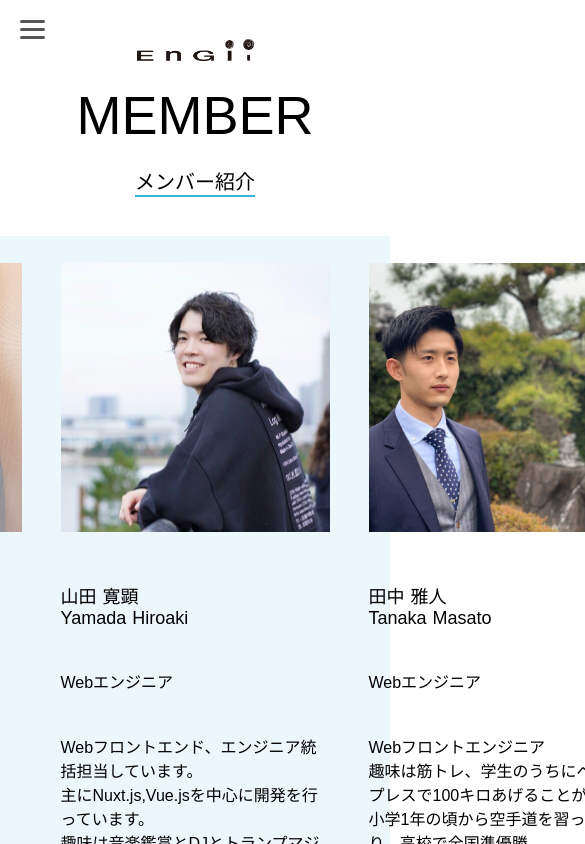
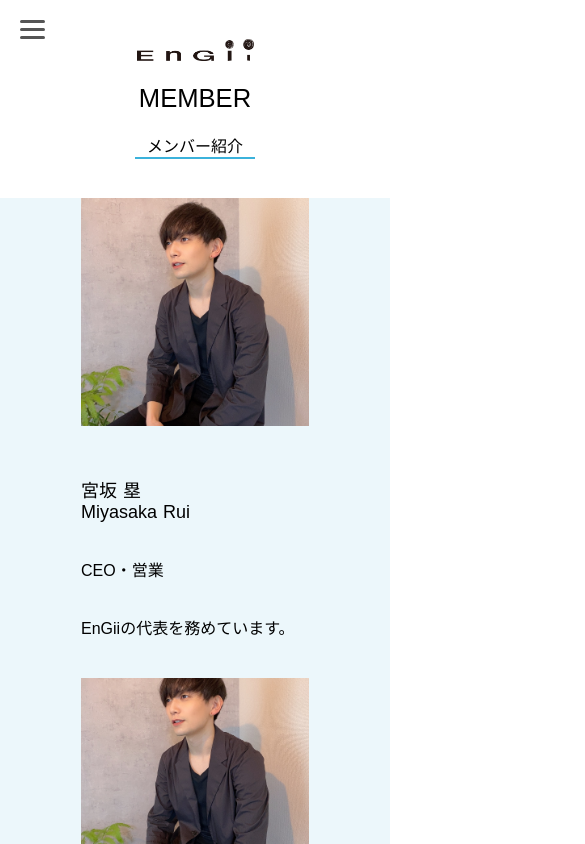
Before and after one commit to reiji-0720/EnGii-HP-recreate, a Nuxt app: page /member in a window 390 px wide. Shown: the top 844 px of the page, 585 px wide, since content can reach past the window. Built offline with nearby package versions, Linux system fonts and the light colour scheme.

Commit message:
memberレスポンシブ対応

```diff
--- a/components/memberIntroduction.vue
+++ b/components/memberIntroduction.vue
@@ -28,9 +28,11 @@
           <p>Webエンジニア</p>
         </div>
         <div class="memberText">
-            <p>Webフロントエンド、エンジニア統括担当しています。<br>
-            主にNuxt.js,Vue.jsを中心に開発を行っています。<br>
-            趣味は音楽鑑賞とDJとトランプマジックで、EDMフェスが生きがいです！</p>
+          <p>
+            Webフロントエンド、エンジニア統括担当しています。
+            <br />主にNuxt.js,Vue.jsを中心に開発を行っています。
+            <br />趣味は音楽鑑賞とDJとトランプマジックで、EDMフェスが生きがいです！
+          </p>
         </div>
       </div>
       <div class="memberIntroductionFrame">
@@ -45,10 +47,12 @@
           <p>Webエンジニア</p>
         </div>
         <div class="memberText">
-            <p>Webフロントエンジニア<br>
-            趣味は筋トレ、学生のうちにベンチプレスで100キロあげることが目標<br>
-            小学1年の頃から空手道を習っており、高校で全国準優勝<br>
-            大学に入りプログラミングを習った。現在フロントサイドをメインに活動している。サーバーサイドも今後学習していく。</p>
+          <p>
+            Webフロントエンジニア
+            <br />趣味は筋トレ、学生のうちにベンチプレスで100キロあげることが目標
+            <br />小学1年の頃から空手道を習っており、高校で全国準優勝
+            <br />大学に入りプログラミングを習った。現在フロントサイドをメインに活動している。サーバーサイドも今後学習していく。
+          </p>
         </div>
       </div>
     </div>
@@ -78,9 +82,11 @@
           <p>Webエンジニア</p>
         </div>
         <div class="memberText">
-            <p>Webサイト制作、動画編集をメインに活動しています。<br>
-            最近ではNuxt.jsを活用したWebアプリケーションの作成をしています。<br>
-            趣味はスクーバダイビングで沖縄や八丈島、伊豆へ良く行ってます！</p>
+          <p>
+            Webサイト制作、動画編集をメインに活動しています。
+            <br />最近ではNuxt.jsを活用したWebアプリケーションの作成をしています。
+            <br />趣味はスクーバダイビングで沖縄や八丈島、伊豆へ良く行ってます！
+          </p>
         </div>
       </div>
       <div class="memberIntroductionFrame">
@@ -95,7 +101,7 @@
           <p>グラフィック・Webデザイナー</p>
         </div>
         <div class="memberText">
-            <p>ロゴや名刺などグラフィックデザインWebページのデザインも担当しています。</p>
+          <p>ロゴや名刺などグラフィックデザインWebページのデザインも担当しています。</p>
         </div>
       </div>
     </div>
@@ -103,10 +109,9 @@
 </template>
 
 <style>
-
 .memberIntroductionContainer {
-    margin: 10% auto 0 auto;
-    background-color: #ECF7FB;
+  margin: 10% auto 0 auto;
+  background-color: #ecf7fb;
 }
 
 .memberUpThree {
@@ -120,8 +125,8 @@
 }
 
 .memberIntroductionFrame {
- width: 269px;
- margin: 7% 5%;
+  width: 269px;
+  margin: 7% 5%;
 }
 
 .memberImgRui {
@@ -184,4 +189,148 @@
   margin: 10% auto 0 auto;
 }
 
+@media screen and (max-width: 1070px) {
+  .memberIntroductionFrame {
+    width: 225px;
+    margin: 7% 5%;
+  }
+
+  .memberImgRui,
+  .memberImgHiroaki,
+  .memberImgMasato,
+  .memberImgShun,
+  .memberImgReiji,
+  .memberImgKazutomo {
+    background-image: url("~@/assets/miyasakaRui.JPG");
+    background-size: cover;
+    height: 225px;
+    width: 225px;
+  }
+}
+@media screen and (max-width: 930px) {
+  .memberIntroductionFrame {
+    width: 195px;
+    margin: 7% 5%;
+  }
+
+  .memberImgRui,
+  .memberImgHiroaki,
+  .memberImgMasato,
+  .memberImgShun,
+  .memberImgReiji,
+  .memberImgKazutomo {
+    background-image: url("~@/assets/miyasakaRui.JPG");
+    background-size: cover;
+    height: 195px;
+    width: 195px;
+  }
+}
+
+@media screen and (max-width: 800px) {
+  .memberIntroductionFrame {
+    width: 168px;
+    margin: 7% 5%;
+  }
+
+  .memberImgRui,
+  .memberImgHiroaki,
+  .memberImgMasato,
+  .memberImgShun,
+  .memberImgReiji,
+  .memberImgKazutomo {
+    background-image: url("~@/assets/miyasakaRui.JPG");
+    background-size: cover;
+    height: 168px;
+    width: 168px;
+  }
+}
+
+@media screen and (max-width: 700px) {
+  .memberIntroductionContainer {
+    margin: 10% auto 0 auto;
+    background-color: #ecf7fb;
+  }
+  .memberUpThree {
+    display: block;
+  }
+
+  .memberDownThree {
+    display: block;
+  }
+  .memberIntroductionFrame {
+   margin: 7% 5%;
+    width: 400px;
+  }
+
+  .memberImgRui,
+  .memberImgHiroaki,
+  .memberImgMasato,
+  .memberImgShun,
+  .memberImgReiji,
+  .memberImgKazutomo {
+    background-image: url("~@/assets/miyasakaRui.JPG");
+    background-size: cover;
+    height: 400px;
+    width: 400px;
+  }
+}
+
+@media screen and (max-width: 500px) {
+  .memberIntroductionContainer {
+    margin: 10% auto 0 auto;
+    background-color: #ecf7fb;
+  }
+  .memberUpThree {
+    display: block;
+  }
+
+  .memberDownThree {
+    display: block;
+  }
+  .memberIntroductionFrame {
+    margin: 10% auto 0 auto;
+    width: 285px;
+  }
+
+  .memberImgRui,
+  .memberImgHiroaki,
+  .memberImgMasato,
+  .memberImgShun,
+  .memberImgReiji,
+  .memberImgKazutomo {
+    background-image: url("~@/assets/miyasakaRui.JPG");
+    background-size: cover;
+    height: 285px;
+    width: 285px;
+  }
+}
+@media screen and (max-width: 400px) {
+  .memberIntroductionContainer {
+    margin: 10% auto 0 auto;
+    background-color: #ecf7fb;
+  }
+  .memberUpThree {
+    display: block;
+  }
+
+  .memberDownThree {
+    display: block;
+  }
+  .memberIntroductionFrame {
+    margin: 10% auto 0 auto;
+    width: 228px;
+  }
+
+  .memberImgRui,
+  .memberImgHiroaki,
+  .memberImgMasato,
+  .memberImgShun,
+  .memberImgReiji,
+  .memberImgKazutomo {
+    background-image: url("~@/assets/miyasakaRui.JPG");
+    background-size: cover;
+    height: 228px;
+    width: 228px;
+  }
+}
 </style>
--- a/pages/member.vue
+++ b/pages/member.vue
@@ -1,10 +1,10 @@
 <template>
   <div class="memberContainer">
     <div class="memberTopImg">
-        <img src="~/assets/EngiiLogoNew.png" width="30%" />
+      <img src="~/assets/EngiiLogoNew.png" width="30%" />
     </div>
     <div class="memberTopTitle">
-        <h1>MEMBER</h1>
+      <h1>MEMBER</h1>
     </div>
     <div class="memberConcept">
       <p class="memberConceptText">メンバー紹介</p>
@@ -24,9 +24,8 @@ export default {
 </script>
 
 <style>
-
 .memberContainer {
-    margin: 10% auto 0 auto;
+  margin: 10% auto 0 auto;
 }
 
 .memberTopImg {
@@ -34,11 +33,11 @@ export default {
 }
 
 .memberTopTitle {
-    margin: 5% auto;
-    text-align: center;
+  margin: 5% auto;
+  text-align: center;
 }
 
-.memberTopTitle h1{
+.memberTopTitle h1 {
   font-size: 3.375rem;
   font-weight: 500;
 }
@@ -53,4 +52,30 @@ export default {
   font-size: 1.25rem;
   border-bottom: solid 2px #3bb2db;
 }
+
+@media screen and (max-width: 780px) {
+  .memberTopTitle h1 {
+    font-size: 2.1875rem;
+    font-weight: 500;
+  }
+  .memberConcept p {
+    margin: auto;
+    width: 120px;
+    font-size: 1rem;
+    border-bottom: solid 2px #3bb2db;
+  }
+}
+
+@media screen and (max-width: 500px) {
+  .memberTopTitle h1 {
+    font-size: 1.6rem;
+    font-weight: 500;
+  }
+  .memberConcept p {
+    margin: auto;
+    width: 120px;
+    font-size: 1.0rem;
+    border-bottom: solid 2px #3bb2db;
+  }
+}
 </style>
```
